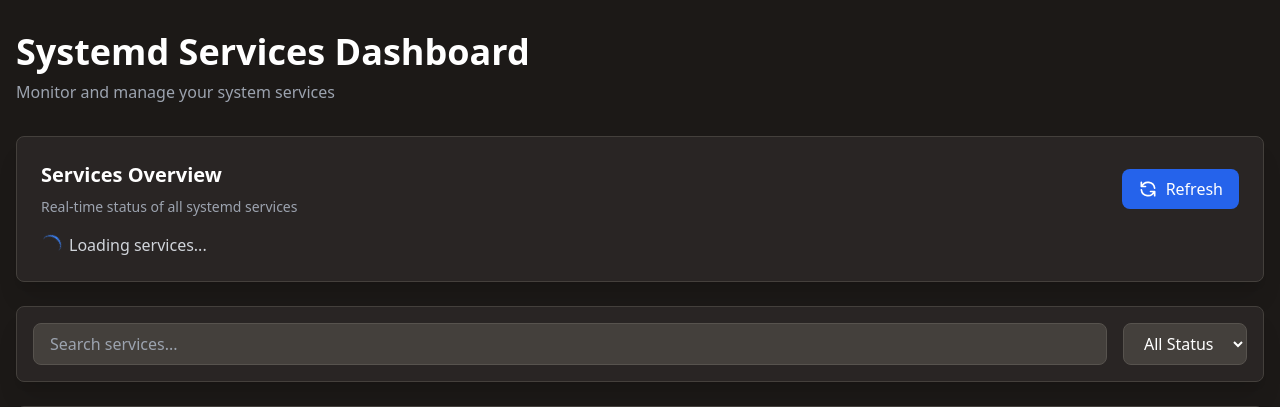
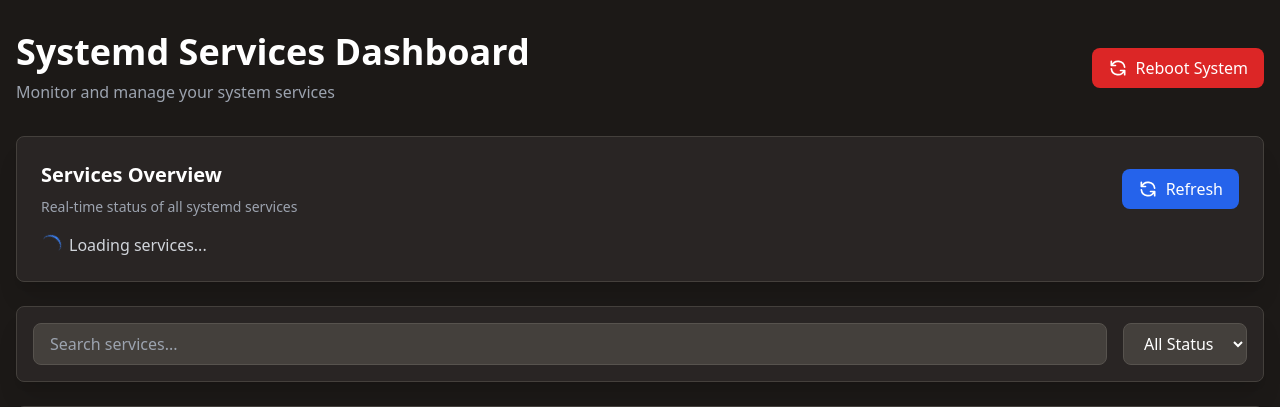
Before and after one commit to sreevardhanreddi/sysd-logs, a FastAPI app: template templates/index.html in a window 1280 px wide. Shown: the top 407 px of the page. Run offline with FastAPI, Linux system fonts and the light colour scheme; the template is opened without the code that fills it, so the values that code supplies are empty; some libraries are stand-ins or nearby versions.

Commit message:
feat: Add system reboot functionality with confirmation prompts and API endpoint

```diff
--- a/main.py
+++ b/main.py
@@ -1,17 +1,18 @@
+import asyncio
+import json
+import select
+import subprocess
+import sys
+from datetime import datetime, timedelta
+
 import uvicorn
-from fastapi import FastAPI, Request, Depends
+from fastapi import Depends, FastAPI, Request
+from fastapi.responses import HTMLResponse, StreamingResponse
 from fastapi.templating import Jinja2Templates
-from fastapi.responses import HTMLResponse, StreamingResponse
+from loguru import logger
+from pystemd import daemon
+from pystemd.systemd1 import Manager
 from systemd import journal
-from pystemd.systemd1 import Manager
-from pystemd import daemon
-import subprocess
-import json
-from loguru import logger
-import sys
-import asyncio
-from datetime import datetime, timedelta
-import select
 
 # Import authentication middleware
 from middlewares import verify_credentials
@@ -518,5 +519,49 @@ def restart_service(service_name: str, username: str = Depends(verify_credential
             }
 
 
+@app.post("/api/system/reboot")
+def system_reboot(username: str = Depends(verify_credentials)):
+    """
+    Trigger a full system reboot
+    """
+    logger.warning(f"System reboot requested by user: {username}")
+
+    try:
+        # Use pystemd to communicate with systemd via D-Bus
+        with Manager() as manager:
+            # Trigger reboot
+            manager.Manager.Reboot()
+            logger.success("System reboot initiated via D-Bus")
+            return {
+                "status": "success",
+                "message": "System reboot initiated. The system will restart shortly.",
+            }
+
+    except Exception as e:
+        logger.exception(f"Failed to reboot system via D-Bus: {str(e)}")
+        logger.info("Falling back to systemctl command")
+
+        # Fallback to systemctl command
+        try:
+            result = subprocess.run(
+                ["systemctl", "reboot"],
+                capture_output=True,
+                text=True,
+                check=True,
+            )
+            logger.success("System reboot initiated using fallback")
+            return {
+                "status": "success",
+                "message": "System reboot initiated. The system will restart shortly.",
+            }
+
+        except subprocess.CalledProcessError as fallback_error:
+            logger.exception(f"Fallback method also failed: {str(fallback_error)}")
+            return {
+                "status": "error",
+                "message": f"Failed to reboot system: {fallback_error.stderr or str(fallback_error)}",
+            }
+
+
 if __name__ == "__main__":
     uvicorn.run(app, host="0.0.0.0", port=8000)
--- a/templates/index.html
+++ b/templates/index.html
@@ -6,9 +6,21 @@
 <div class="max-w-9xl mx-auto">
   <!-- Header -->
   <div class="mb-8">
-    <div>
-      <h1 class="text-4xl font-bold text-white mb-2">Systemd Services Dashboard</h1>
-      <p class="text-gray-400">Monitor and manage your system services</p>
+    <div class="flex items-center justify-between">
+      <div>
+        <h1 class="text-4xl font-bold text-white mb-2">Systemd Services Dashboard</h1>
+        <p class="text-gray-400">Monitor and manage your system services</p>
+      </div>
+      <button onclick="triggerReboot()"
+              class="bg-red-600 hover:bg-red-700 text-white font-medium py-2 px-4 rounded-lg transition duration-200 flex items-center space-x-2"
+              title="Reboot System">
+        <svg class="w-5 h-5" fill="none" stroke="currentColor" viewBox="0 0 24 24">
+          <path stroke-linecap="round" stroke-linejoin="round" stroke-width="2"
+                d="M4 4v5h.582m15.356 2A8.001 8.001 0 004.582 9m0 0H9m11 11v-5h-.581m0 0a8.003 8.003 0 01-15.357-2m15.357 2H15">
+          </path>
+        </svg>
+        <span>Reboot System</span>
+      </button>
     </div>
   </div>
 
@@ -350,5 +362,38 @@
       setTimeout(() => notification.remove(), 500);
     }, 5000);
   }
+
+  async function triggerReboot() {
+    // Double confirmation for system reboot
+    if (!confirm('⚠️ WARNING: This will reboot the entire system!\n\nAre you sure you want to continue?')) {
+      return;
+    }
+
+    if (!confirm('⚠️ FINAL CONFIRMATION\n\nThis action will restart the system and disconnect all users.\n\nClick OK to proceed with reboot.')) {
+      return;
+    }
+
+    try {
+      showNotification('Initiating system reboot...', 'info');
+
+      const response = await fetch('/api/system/reboot', {
+        method: 'POST',
+        headers: {
+          'Content-Type': 'application/json',
+        }
+      });
+
+      const data = await response.json();
+
+      if (data.status === 'success') {
+        showNotification('System reboot initiated! The system will restart shortly.', 'success');
+      } else {
+        showNotification(`Failed to reboot system: ${data.message}`, 'error');
+      }
+    } catch (error) {
+      console.error('Error triggering reboot:', error);
+      showNotification(`Error triggering reboot: ${error.message}`, 'error');
+    }
+  }
 </script>
 {% endblock %}
```
Also changed, not shown: middlewares/auth.py (+4 -3 lines).
